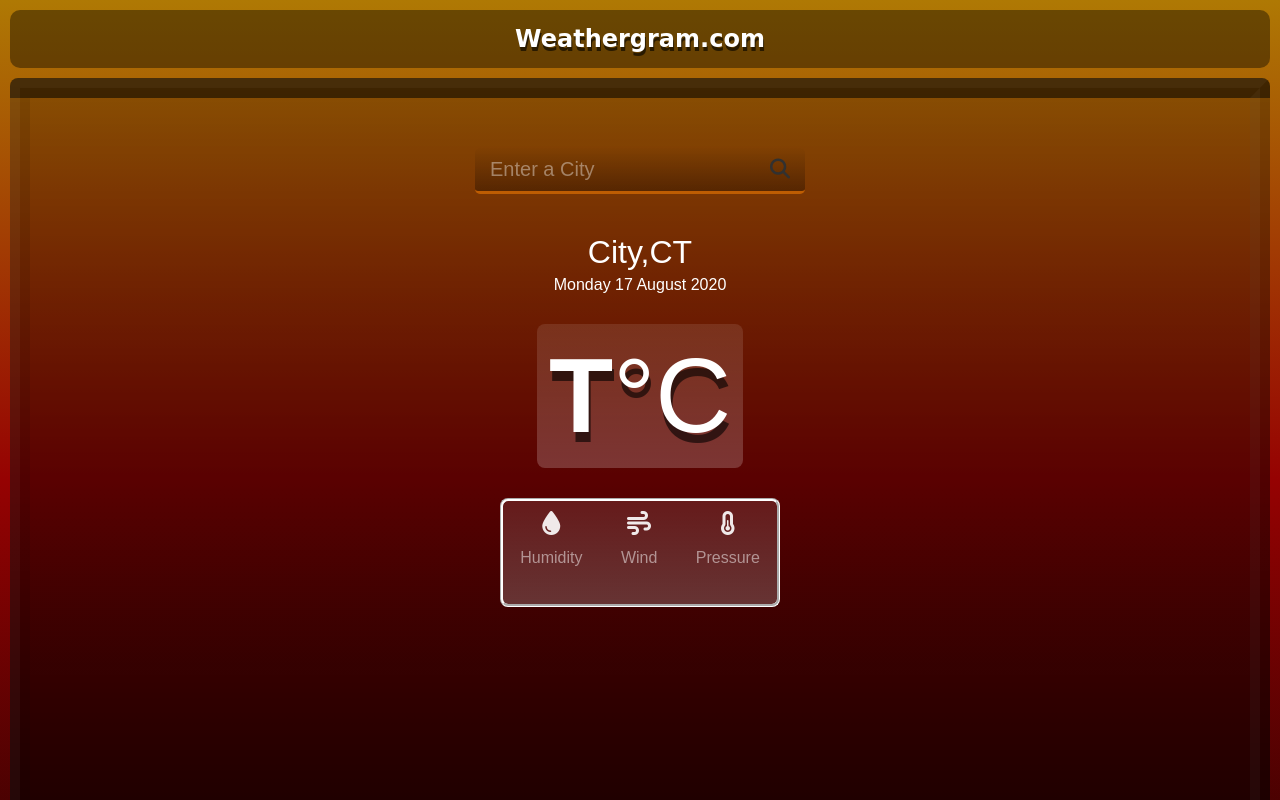
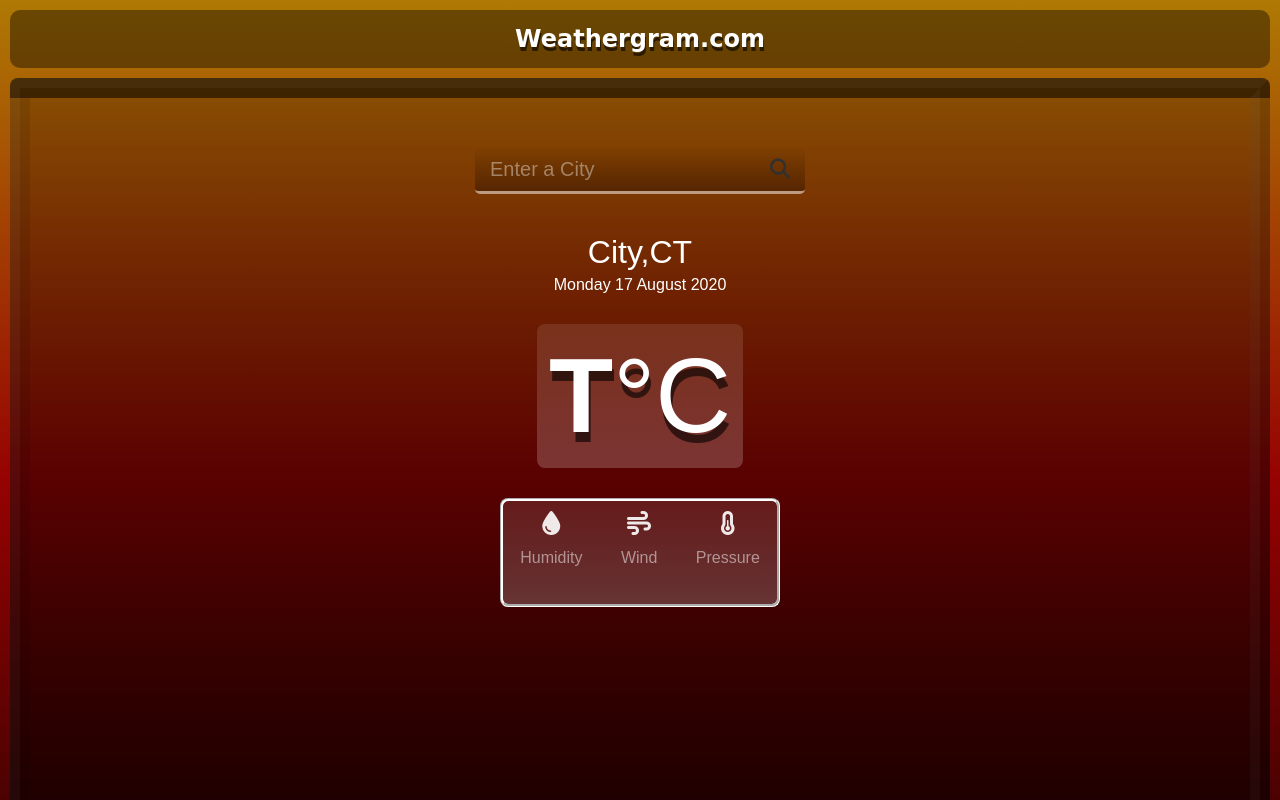
Before and after one commit to HarshMaithia/weathergram, a plain HTML site: page index.html in a window 1280 px wide. Shown: the top 800 px of the page. Drawn offline with Linux system fonts and the light colour scheme.

Commit message:
Update styles.css
changed the search-bar border color

```diff
--- a/styles.css
+++ b/styles.css
@@ -60,7 +60,7 @@
         color: #313131;
         border-top-left-radius: 5px;
         border-bottom-left-radius: 5px;
-        border-bottom: 3px solid rgb(190, 93, 2);
+        border-bottom: 3px solid rgba(255,255,255,0.5);
         font-weight: 300;
         font-size: 20px;
     }
@@ -84,7 +84,7 @@
         color: #313131;
         border-top-right-radius: 5px;
         border-bottom-right-radius: 5px;
-        border-bottom: 3px solid rgb(190, 93, 2);
+        border-bottom: 3px solid rgba(255,255,255,0.5);
         font-weight: 300;
         font-size: 20px;
         cursor: pointer;
```
